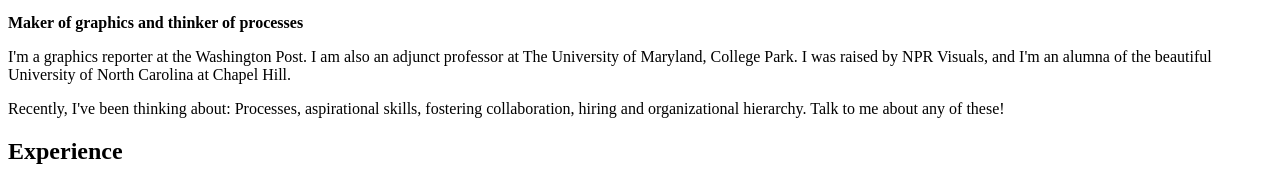
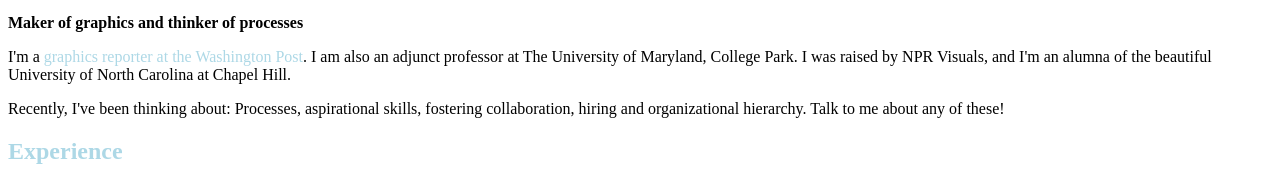
Before and after one commit to Cstv26/Jour352, a plain HTML site: page class/checkpoint1/resume.html in a window 1280 px wide. Shown: the part 606-788 px from the top of the page. Drawn offline with Linux system fonts and the light colour scheme; files that its build step writes are made by us from their sources.

Commit message:
Update resume.html

```diff
--- a/class/checkpoint1/resume.html
+++ b/class/checkpoint1/resume.html
@@ -3,6 +3,8 @@
     <head>
         <title>Resume</title>
         <link rel="stylesheet" href="styles.css">
+        <meta name="viewport" content="width=device-width,
+initial-scale=1.0">
     </head>
     <body>
         <!-- I built this myself! -->
@@ -16,12 +18,12 @@
         </ul>
         <p><strong>Maker of graphics and thinker of processes</strong></p>
         <p>
-            I'm a graphics reporter at the Washington Post. I am also an adjunct professor at The University of Maryland, College Park. I was raised by NPR Visuals, and I'm an alumna of the beautiful University of North Carolina at Chapel Hill.
+            I'm a <span style="color:lightblue"> graphics reporter at the Washington Post</span>. I am also an adjunct professor at The University of Maryland, College Park. I was raised by NPR Visuals, and I'm an alumna of the beautiful University of North Carolina at Chapel Hill.
         </p>
         <p>
             Recently, I've been thinking about: Processes, aspirational skills, fostering collaboration, hiring and organizational hierarchy. Talk to me about any of these!
         </p>
-        <h2>Experience</h2>
+        <h2> <span style="color:lightblue">Experience</span></h2>
         <!-- First job -->
         <h3>Graphics reporter</h3>
         <h4>The Washington Post</h4>
```
